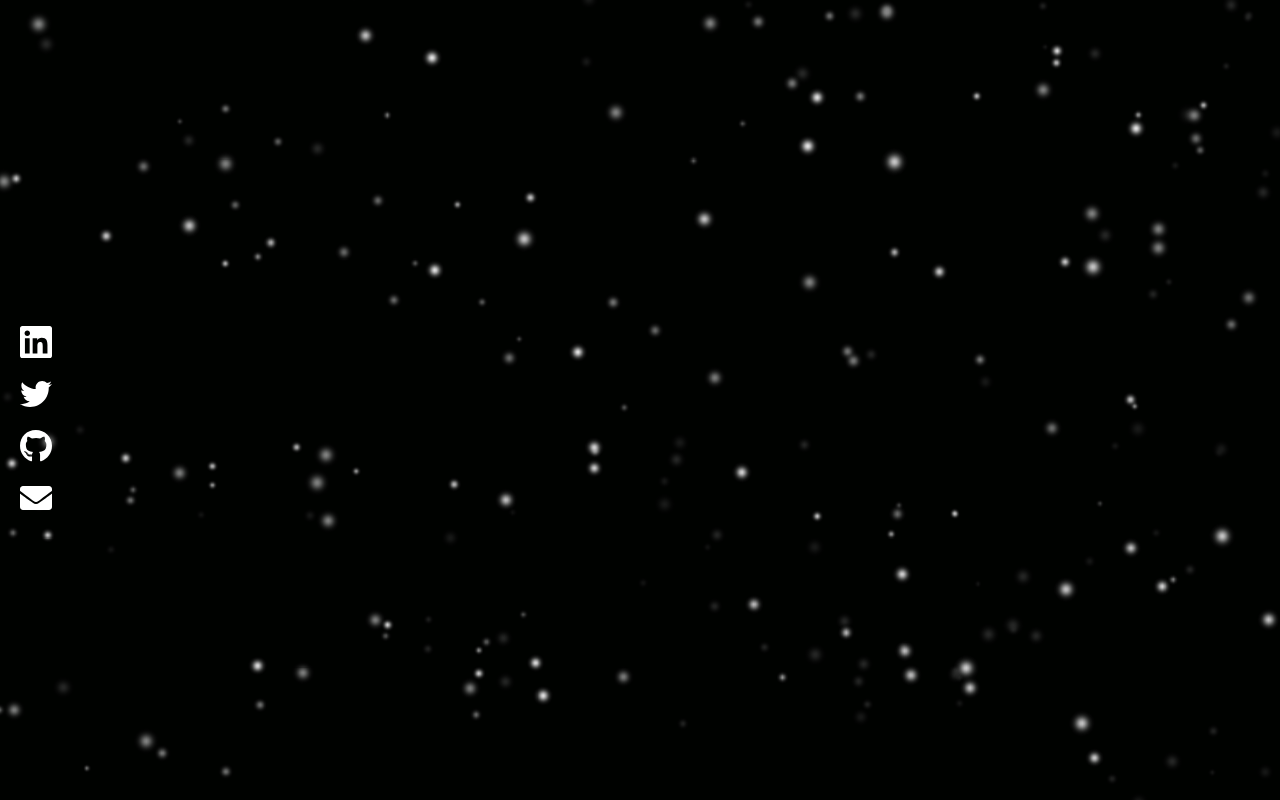
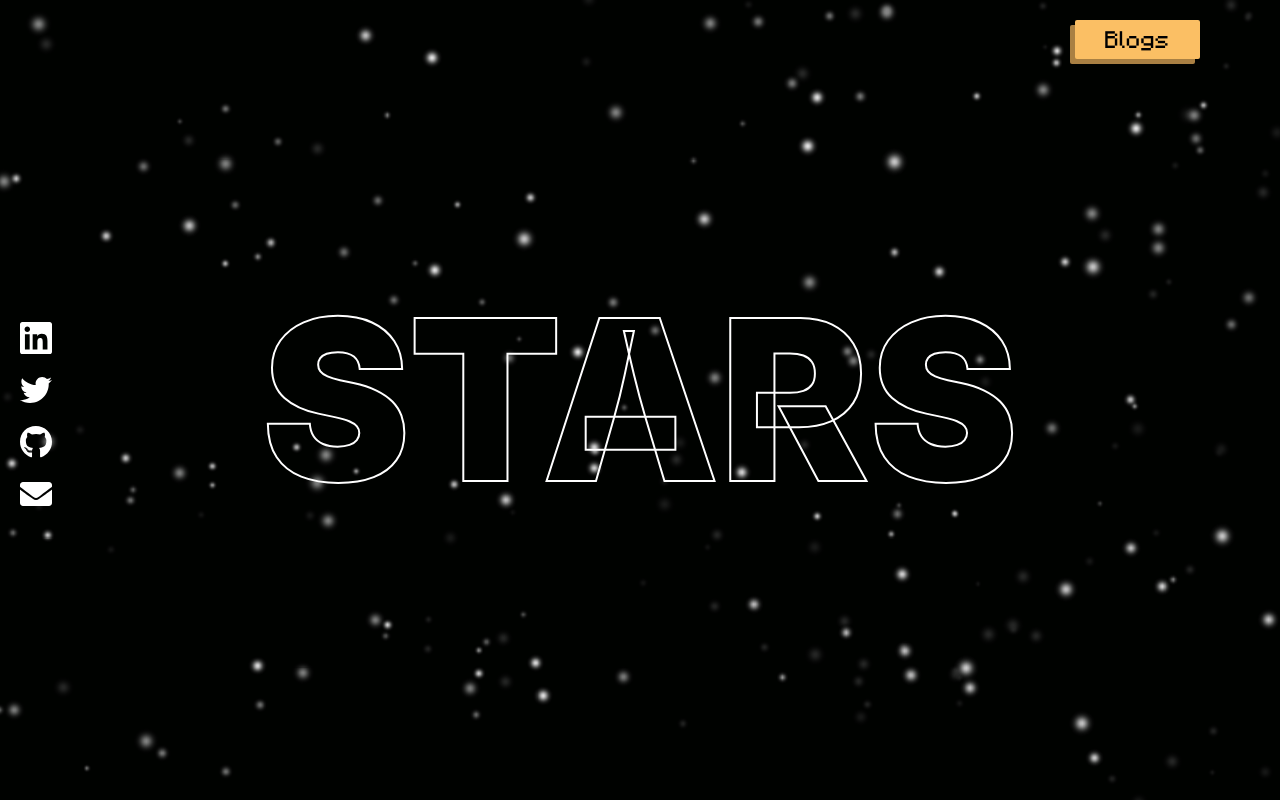
Before and after one commit to 0xayushM/portfolio-template-1, a Next.js app: page / in a window 1280 px wide. Built offline with nearby package versions, Linux system fonts and the light colour scheme.

Commit message:
added scroll snap

```diff
--- a/app/components/profile.tsx
+++ b/app/components/profile.tsx
@@ -3,33 +3,22 @@ import React from 'react';
 import profileData from '../data/profileData.json';
 import Quote from './quote';
 import BlogButton from './blogButton';
+import Stars from './stars';
 const Profile = () => {
     const { greeting, profileImage, description } = profileData;
 
     return (
-        <div className='sm:h-screen sm:pt-0 flex flex-col items-center justify-center profile_section' id='profile'>
-            <h1 className='heading'>
-                {greeting}
-            </h1>
-            <div className='section_container'>
-                <Image src={profileImage.src} height={profileImage.height} width={profileImage.width} alt={profileImage.alt} />
-                <div className='description'>
-                    <div className='content'>
-                        <p dangerouslySetInnerHTML={{ __html: description.content.replace(/<highlight>/g, '<span class="highlight">').replace(/<\/highlight>/g, '</span>') }} />
-                        <br />
-                        <p>What I do :</p>
-                        <ul>
-                            {description.bulletedContent.map((bullet, index) => (
-                                <li key={index} dangerouslySetInnerHTML={{ __html: bullet.replace(/<highlight>/g, '<span class="highlight">').replace(/<\/highlight>/g, '</span>') }} />
-                            ))}
-                        </ul>
-                    </div>
-                </div>
-            </div>
-            <div className='blog_button_2 flex items-center justify-center py-10'><BlogButton/></div>
-
-            <div className='pt-0 pb-10 sm:py-10'>
-                <Quote/>
+        <div className='section'>
+            <h2 className=''>stars</h2>
+            <div>
+            <div className='star star1'></div>
+            <div className='star star2'></div>
+            <div className='star star3'></div>
+            <div className='star star4'></div>
+            <div className='star star5'></div>
+            <div className='star star6'></div>
+            <div className='star star7'></div>
+            <div className='star star8'></div>
             </div>
         </div>
     );
--- a/app/components/sidebar.tsx
+++ b/app/components/sidebar.tsx
@@ -7,7 +7,7 @@ import {FaLinkedin, FaTwitter, FaGithub, FaEnvelope} from 'react-icons/fa'
 
 const Sidebar= () => {
   return (
-    <div className="fixed left-0 flex flex-col justify-center max-w-full top-[48%] bottom-[48%] text-white p-5 gap-y-5">
+    <div className="fixed flex flex-col h-full justify-center max-w-full  text-white p-5 gap-y-5">
         <Link href={socialMediaData.linkedin} target='_blank'><FaLinkedin className='hover:text-[#FBBF64] transition-all duration-200 w-[200%] h-[200%]'/></Link>
         <Link href={socialMediaData.twitter} target='_blank'><FaTwitter className='hover:text-[#FBBF64] transition-all duration-200 w-[200%] h-[200%]'/></Link>
         <Link href={socialMediaData.github} target='_blank'><FaGithub className='hover:text-[#FBBF64] transition-all duration-200 w-[200%] h-[200%]'/></Link>
--- a/app/globals.css
+++ b/app/globals.css
@@ -25,16 +25,50 @@
   margin: 0;
   padding: 0;
   box-sizing: border-box;
-  font-family: 'Poppins',sans-serif;
+  scroll-behavior: smooth;
 }
 
 body {
   background: black;
 }
 
+.container {
+  position: relative;
+  max-width: 100%;
+  margin: 0 auto;
+  height: 100vh;
+  display: flex;
+  flex-direction: column;
+  overflow-y: scroll;
+  scroll-snap-type: y mandatory;
+  scrollbar-width: thin; /* Firefox */
+  scrollbar-color: rgb(0,0,0,0) transparent; /* Firefox */
+  &::-webkit-scrollbar {
+    height: 4px;
+  }
+  -ms-overflow-style: none; /* IE 10+ */
+  &::-webkit-scrollbar {
+    width: 0px; /* Width of scrollbar */
+  }
+  &::-webkit-scrollbar-track {
+    background-color: transparent; /* Track color */
+  }
+  &::-webkit-scrollbar-thumb {
+    background-color: var(--themeTextColor); /* Thumb color */
+    border-radius: 8px; /* Rounded corners */
+  }
+}
+
 section {
+  height: 100vh;
+  scroll-snap-align: start;
+  scroll-snap-stop: always;
+  display: flex;
+}
+
+.section {
   position: relative;
-  width: 100%;
+  width: 100vw;
   height: 100vh;
   overflow: hidden ;
   background: #000200;
@@ -43,14 +77,14 @@ section {
   align-items: center;
 }
 
-section h2 {
+.section h2 {
   color: transparent;
   font-weight: 900;
   font-size: 14em;
   -webkit-text-stroke: 2px #fff;
   text-transform: uppercase;
 }
-section .star {
+.section .star {
   position: absolute;
   top:0;
   left: 0;
@@ -60,35 +94,35 @@ section .star {
   animation: animate 8s ease-in-out infinite, backgroundmove 16s linear infinite;
 }
 
-section .star.star1 {
+.section .star.star1 {
   animation-delay: 0s;
   background: url(/stars/star1.png);
 }
-section .star.star2 {
+.section .star.star2 {
   animation-delay: -1s;
   background: url(/stars/star2.png);
 }
-section .star.star3 {
+.section .star.star3 {
   animation-delay: -2s;
   background: url(/stars/star3.png);
 }
-section .star.star4 {
+.section .star.star4 {
   animation-delay: -3s;
   background: url(/stars/star4.png);
 }
-section .star.star5 {
+.section .star.star5 {
   animation-delay: -4s;
   background: url(/stars/star5.png);
 }
-section .star.star6 {
+.section .star.star6 {
   animation-delay: -5s;
   background: url(/stars/star6.png);
 }
-section .star.star7 {
+.section .star.star7 {
   animation-delay: -6s;
   background: url(/stars/star7.png);
 }
-section .star.star8 {
+.section .star.star8 {
   animation-delay: -7s;
   background: url(/stars/star8.png);
 }
@@ -110,3 +144,25 @@ section .star.star8 {
     transform: scale(2);
   }
 }
+
+.blog_button {
+  background-color: var(--themeColor);
+  color: var(--themeTextColor2);
+  font-family: 'minecraft';
+  padding: 5px 30px 5px 30px;
+  box-shadow: -5px 5px 0px 0px var(--boxShadow);
+  font-size: larger;
+  border-radius: 2px;
+  right: 40px;
+  top:20px;
+  display: flex;
+  align-items: center;
+  justify-content: center;
+  transition: transform 0.3s, color 0.3s, background-color 0.3s;
+}
+.blog_button:hover {
+      transform: scale(1.01);
+      color: var(--themeTextColor2);
+      background-color : var(--hoverColor);
+      box-shadow: -5px 5px 0px 0px var(--hoverBoxShadow);
+}
--- a/app/page.tsx
+++ b/app/page.tsx
@@ -1,15 +1,36 @@
-import Image from 'next/image'
-import Stars from './components/stars'
-import BlogButton from './components/blogButton'
-import Sidebar from './components/sidebar'
+import Image from "next/image";
+import Stars from "./components/stars";
+import BlogButton from "./components/blogButton";
+import Sidebar from "./components/sidebar";
+import Profile from "./components/profile";
 
 export default function Home() {
   return (
-    <div>
-      <div><Stars/></div>
-      <div className='fixed w-full h-full top-0 text-white'>
-        <Sidebar/>
+    <div className="container">
+      <div className="w-full h-full top-0 text-white z-20">
+        <Sidebar />
       </div>
+      <div className="fixed z-20 top-5 md:right-20 right-5">
+        <BlogButton />
+      </div>
+      <section
+        id="profile"
+        className="flex flex-col items-center justify-center"
+      >
+        <Profile />
+      </section>
+      <section
+        id="profile"
+        className="flex flex-col items-center justify-center"
+      >
+        <Profile />
+      </section>
+      <section
+        id="profile"
+        className="flex flex-col items-center justify-center"
+      >
+        <Profile />
+      </section>
     </div>
-  )
+  );
 }
```
